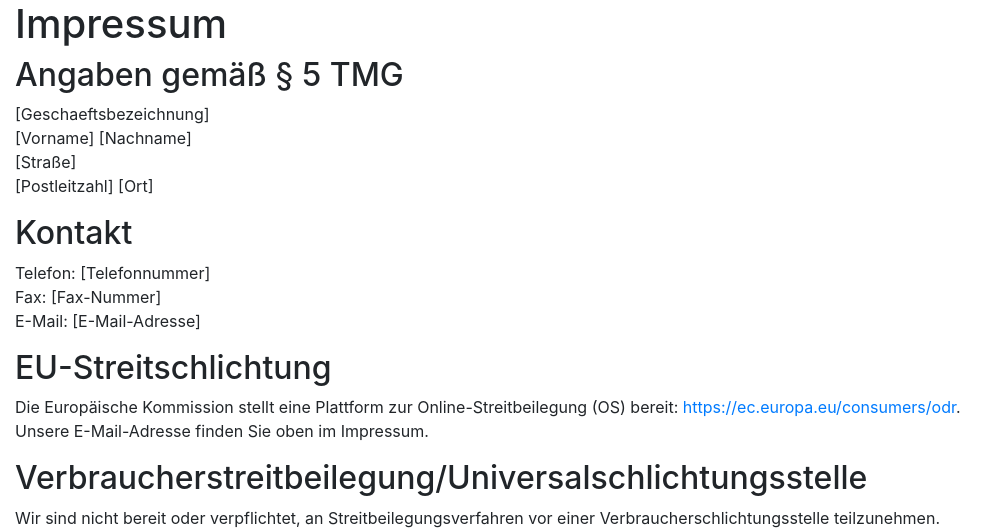
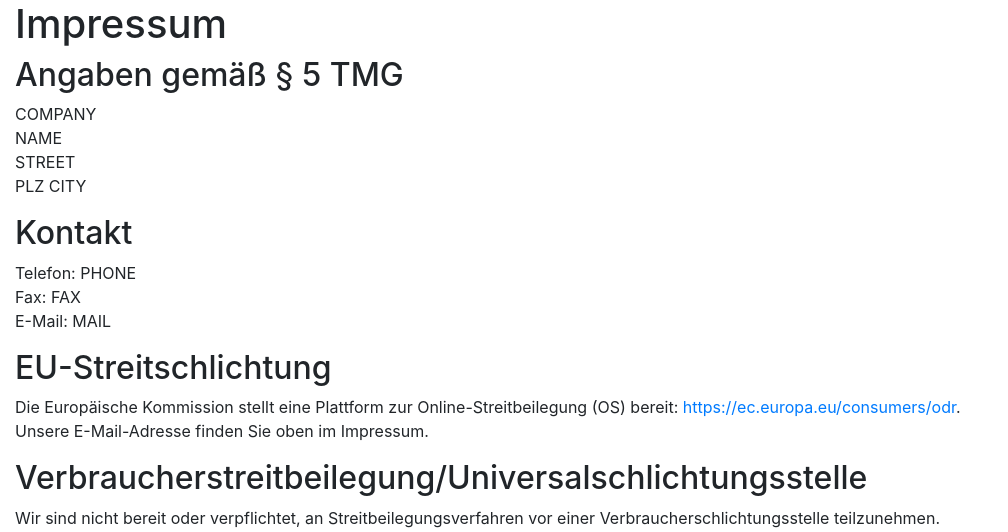
Before and after one commit to hanneseilers/nachbarshilfe, a PHP site: page /?impressum in a window 1280 px wide. Shown: the part 56-588 px from the top of the page, without its empty margins (0-1008 px from the left). Run offline with PHP 8.4, Linux system fonts and the light colour scheme.

Commit message:
Moved impress data to config

```diff
--- a/content/impressum.php
+++ b/content/impressum.php
@@ -1,3 +1,4 @@
+<?php global $cfg; ?>
 <div class="d-flex justify-center">
 	<div class="col-md-10">
 
@@ -5,17 +6,17 @@
 
 		<h2>Angaben gemäß § 5 TMG</h2>
 			<p>
-			[Geschaeftsbezeichnung]<br />
-			[Vorname] [Nachname]<br />
-			[Straße]<br />
-			[Postleitzahl] [Ort]
+			<?php print( $cfg['impress']['company'] ); ?><br />
+			<?php print( $cfg['impress']['name'] ); ?><br />
+			<?php print( $cfg['impress']['street'] ); ?><br />
+			<?php print( $cfg['impress']['plz'] ); ?> <?php print( $cfg['impress']['city'] ); ?>
 		</p>
 
 		<h2>Kontakt</h2>
 			<p>
-				Telefon: [Telefonnummer]<br />
-				Fax: [Fax-Nummer]<br />
-				E-Mail: [E-Mail-Adresse]<br />
+				Telefon: <?php print( $cfg['impress']['phone'] ); ?><br />
+				Fax: <?php print( $cfg['impress']['fax'] ); ?><br />
+				E-Mail: <?php print( $cfg['impress']['mail'] ); ?><br />
 			</p>
 
 		<h2>EU-Streitschlichtung</h2>
@@ -131,10 +132,15 @@
 				Die verantwortliche Stelle für die Datenverarbeitung auf dieser Website ist:
 			</p>
 			<p>
-				[Voller Namen bzw. die vollständige Unternehmensbezeichnung des Website-Betreibers sowie die vollständige Anschrift]</p>
-			<p>Telefon: [Telefonnummer der verantwortlichen Stelle]<br />
-			E-Mail: [E-Mail-Adresse der verantwortlichen Stelle]
-		</p>
+				<?php print( $cfg['impress']['company'] ); ?><br />
+				<?php print( $cfg['impress']['name'] ); ?><br />
+				<?php print( $cfg['impress']['street'] ); ?><br />
+				<?php print( $cfg['impress']['plz'] ); ?> <?php print( $cfg['impress']['city'] ); ?>
+			</p>
+			<p>
+				Telefon: <?php print( $cfg['impress']['phone'] ); ?><br />
+				E-Mail: <?php print( $cfg['impress']['mail'] ); ?>
+			</p>
 
 			<p>
 				Verantwortliche Stelle ist die natürliche oder juristische Person, die allein oder gemeinsam mit anderen über die Zwecke und Mittel der Verarbeitung von personenbezogenen Daten (z. B. Namen, E-Mail-Adressen o. Ä.) entscheidet.
--- a/includes/config.ini
+++ b/includes/config.ini
@@ -1,5 +1,16 @@
 [site]
 name = Nachbarshilfe ORT
+
+[impress]
+company = COMPANY
+name = NAME
+street = STREET
+plz = PLZ
+city = CITY
+
+phone = PHONE
+fax = FAX
+mail = MAIL
 
 [sql]
 ; Comment / uncomment sql configuartion for your database type
```
